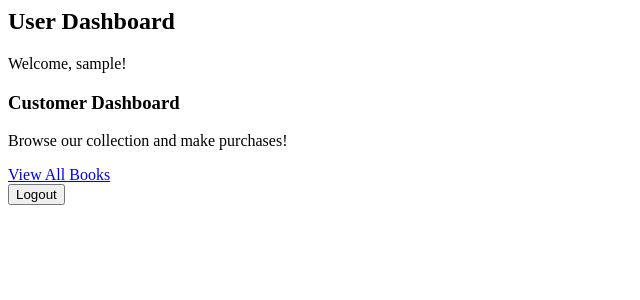
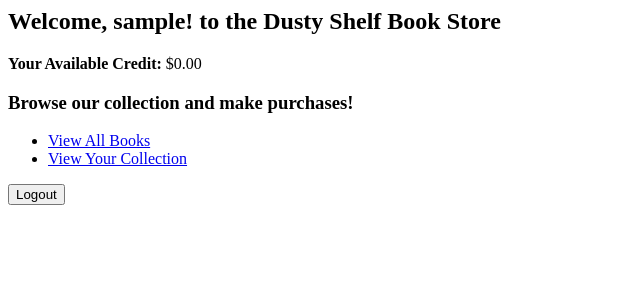
Before and after one commit to CS492-Group4/dusty-shelf, a Django app: page /dashboard/ in a window 1280 px wide. Shown: the top 300 px of the page, without its empty margins (0-640 px from the left). Run offline with Django 5.2, Linux system fonts and the light colour scheme; the visitor is signed in with stand-in values (Sample User, id 1).

Commit message:
modified:   books/__pycache__/models.cpython-310.pyc 	modified:   books/__pycache__/urls.cpython-310.pyc 	modified:   books/__pycache__/views.cpython-310.pyc 	modified:   books/models.py 	new file:   books/templates/base.html 	modified:   books/templates/dashboard.html 	new file:   books/templates/view_all_receipts.html 	modified:   books/templates/view_books.html 	new file:   books/templates/view_personal_library.html 	modified:   books/urls.py 	modified:   books/views.py

```diff
--- a/books/templates/dashboard.html
+++ b/books/templates/dashboard.html
@@ -1,32 +1,45 @@
-<h2>User Dashboard</h2>
-
-<p>Welcome, {{ request.user.username }}!</p>
-
+<h2>Welcome, {{ request.user.username }}! to the Dusty Shelf Book Store</h2>
+<p><strong>Your Available Credit:</strong> ${{ credit }}</p>
 {% if is_admin %}
+<h3>Browse our collection and make purchases!</h3>
+    <ul>
+        <li><a href="{% url 'view_books' %}">View All Books</a></li>
+        <li><a href="{% url 'personal_library' %}">View Your Collection</a></li>
+    </ul>
 <h3>Admin Options</h3>
 <ul>
-    <li><a href="{% url 'create_employee' %}">Create Employee</a></li>
     <li><a href="{% url 'manage_inventory' %}">Manage Inventory</a></li>
     <li><a href="{% url 'add_book' %}">Add New Book</a></li>
+    <li><a href="{% url 'create_employee' %}">Create Employee</a></li>
     <li><a href="{% url 'create_admin' %}">Create Admin</a></li>
     <li><a href="/admin/">Access Admin Portal</a></li>
     <li><a href="{% url 'search_users' %}">Assign Credits to Users</a></li>
+    <li><a href="{% url 'view_all_receipts' %}">View All Receipts</a></li>
 {% elif is_employee %}
+<h3>Browse our collection and make purchases!</h3>
+    <ul>
+        <li><a href="{% url 'view_books' %}">View All Books</a></li>
+        <li><a href="{% url 'personal_library' %}">View Your Collection</a></li>
+    </ul>
     <h3>Employee Options</h3>
     <ul>
         <li><a href="{% url 'manage_inventory' %}">Manage Inventory</a></li>
         <li><a href="{% url 'add_book' %}">Add New Book</a></li>
-        <p>Browse our collection and make purchases!</p>
-        <a href="{% url 'view_books' %}">View All Books</a>
+        <li><a href="{% url 'view_all_receipts' %}">View All Receipts</a></li>
     </ul>
+
 {% else %}
-    <h3>Customer Dashboard</h3>
-    <p>Browse our collection and make purchases!</p>
-    <a href="{% url 'view_books' %}">View All Books</a>
+    <h3>Browse our collection and make purchases!</h3>
+    <ul>
+        <li><a href="{% url 'view_books' %}">View All Books</a></li>
+        <li><a href="{% url 'personal_library' %}">View Your Collection</a></li>
+    </ul>
 {% endif %}
 
 <!-- Logout Button -->
+<p>
 <form action="{% url 'logout' %}" method="POST">
     {% csrf_token %}
     <button type="submit">Logout</button>
 </form>
+</p>
--- a/books/templates/view_books.html
+++ b/books/templates/view_books.html
@@ -8,6 +8,7 @@
 <body>
     <h1>Books Collection</h1>
 
+    <p><strong>Your Available Credit:</strong> ${{ current_credit }}</p>
     <!-- Search form -->
     <form method="GET" action="{% url 'view_books' %}">
         <input type="text" name="search_term" placeholder="Search by title or author" value="{{ search_term }}">
@@ -23,6 +24,10 @@
                 Author: {{ book.author }}<br>
                 Price: ${{ book.price }}<br>
                 Quantity: {{ book.quantity }}
+                <form action="{% url 'purchase_book' book.id %}" method="post">
+                    {% csrf_token %}
+                    <button type="submit">Purchase</button>
+                </form>
             </li>
             <hr>
             {% endfor %}
--- a/books/urls.py
+++ b/books/urls.py
@@ -20,5 +20,9 @@ urlpatterns = [
     path('view_books/', views.view_books, name='view_books'),
     path('assign_credit/<int:user_id>/', views.assign_credit, name='assign_credit'),
     path('search_users/', views.search_users, name='search_users'),
+    path('purchase_book/<str:book_id>/', views.purchase_book, name='purchase_book'),
+    path('personal_library/', views.view_personal_library, name='personal_library'),
+    path('view_all_receipts/', views.view_all_receipts, name='view_all_receipts'),
+
 ]
 print("books/urls.py is being loaded!")
--- a/books/views.py
+++ b/books/views.py
@@ -14,11 +14,13 @@ from django.contrib import messages
 from django.contrib.auth.models import User
 from django.shortcuts import get_object_or_404
 from decimal import Decimal
+from .models import Receipt
 
 # MongoDB connection
 client = MongoClient("mongodb+srv://mongodbstudent1:t4aK6RZdC4QE3eM4@cluster0.6cclx.mongodb.net/")
 db = client["DustyShelf"]
 books_collection = db["books"]
+personal_library_collection = db["personal_library"]
 
 # Employee/Admin lockout
 def is_admin_or_employee(user):
@@ -36,87 +38,11 @@ def is_admin(user):
     except UserProfile.DoesNotExist:
         return False
 
-# Manage Inventory View
-@login_required
-@user_passes_test(is_admin_or_employee)
-def manage_inventory(request):
-    # Fetch all books from MongoDB
-    books = list(books_collection.find())
-
-    for book in books:
-        book['id'] = str(book['_id'])
-
-    return render(request, 'manage_inventory.html', {'books': books})
-
-
-# Add book view page
-@login_required
-@user_passes_test(is_admin_or_employee)
-def add_book(request):
-    if request.method == 'POST':
-        form = BookForm(request.POST)
-        if form.is_valid():
-            name = form.cleaned_data['title']
-            author = form.cleaned_data['author']
-            price = float(form.cleaned_data['price'])
-            quantity = form.cleaned_data['quantity']
-
-            book = {
-                "title": name,
-                "author": author,
-                "price": price,
-                "quantity": quantity
-            }
-            books_collection.insert_one(book)
-            return redirect('manage_inventory')
-
-    else:
-        form = BookForm()
-
-    return render(request, 'add_book.html', {'form': form})
-
-# Search books view (Needs to be updated)
-def search_books(request):
-    search_term = request.GET.get('search_term')
-
-    query = {"$or": [
-        {"title": {"$regex": search_term, "$options": "i"}},
-        {"author": {"$regex": search_term, "$options": "i"}}
-    ]}
-
-    results = books_collection.find(query)
-    results_list = list(results)
-
-    if len(results_list) == 0:
-        return HttpResponse("No books found.")
-    else:
-        result_str = "Search Results:\n"
-        for book in results_list:
-            result_str += f"Title: {book['title']}, Author: {book['author']}, Price: ${book['price']}, Quantity: {book['quantity']}\n"
-        return HttpResponse(result_str)
-
-# Register Customer
-def register_customer(request):
-    if request.method == 'POST':
-        form = CustomerRegistrationForm(request.POST)
-        if form.is_valid():
-            user = form.save()
-            user_profile, created = UserProfile.objects.get_or_create(user=user)
-            if not created:
-                user_profile.credit = '0.00'
-                user_profile.save()
-            login(request, user)
-            return redirect('dashboard')
-    else:
-        form = CustomerRegistrationForm()
-
-    return render(request, 'register.html', {'form': form})
-
-
-#Role-based Profile view backend
+# Role-based Profile view backend
 from django.shortcuts import render
 from django.contrib.auth.decorators import login_required
 
+# Dashboard
 @login_required
 def user_dashboard(request):
     user_profile, created = UserProfile.objects.get_or_create(user=request.user, defaults={'credit': '0.00'})
@@ -130,6 +56,19 @@ def user_dashboard(request):
 
     return render(request, 'dashboard.html', context)
 
+
+
+# Manage Inventory View
+@login_required
+@user_passes_test(is_admin_or_employee)
+def manage_inventory(request):
+    # Fetch all books from MongoDB
+    books = list(books_collection.find())
+
+    for book in books:
+        book['id'] = str(book['_id'])
+
+    return render(request, 'manage_inventory.html', {'books': books})
 
 #Edit Book View
 @login_required
@@ -169,7 +108,154 @@ def delete_book(request, book_id):
     books_collection.delete_one({"_id": ObjectId(book_id)})
     return redirect('manage_inventory')
 
-# View to create an employee
+# Add book view page
+@login_required
+@user_passes_test(is_admin_or_employee)
+def add_book(request):
+    if request.method == 'POST':
+        form = BookForm(request.POST)
+        if form.is_valid():
+            name = form.cleaned_data['title']
+            author = form.cleaned_data['author']
+            price = float(form.cleaned_data['price'])
+            quantity = form.cleaned_data['quantity']
+
+            book = {
+                "title": name,
+                "author": author,
+                "price": price,
+                "quantity": quantity
+            }
+            books_collection.insert_one(book)
+            return redirect('manage_inventory')
+
+    else:
+        form = BookForm()
+
+    return render(request, 'add_book.html', {'form': form})
+
+# View to display all books for customers
+def view_books(request):
+    search_term = request.GET.get('search_term', '')
+
+    if search_term:
+        # Search by title or author
+        query = {"$or": [
+            {"title": {"$regex": search_term, "$options": "i"}},
+            {"author": {"$regex": search_term, "$options": "i"}}
+        ]}
+        books = list(books_collection.find(query))
+    else:
+        # Fetch all books if no search term is entered
+        books = list(books_collection.find())
+
+    # Convert ObjectId to string for each book
+    for book in books:
+        book['id'] = str(book['_id'])
+
+    user_profile = UserProfile.objects.get(user=request.user)
+    current_credit = user_profile.credit
+
+
+    return render(request, 'view_books.html', {'books': books, 'current_credit': current_credit, 'search_term': search_term})
+
+# Search books view (Needs to be updated)
+def search_books(request):
+    search_term = request.GET.get('search_term')
+
+    query = {"$or": [
+        {"title": {"$regex": search_term, "$options": "i"}},
+        {"author": {"$regex": search_term, "$options": "i"}}
+    ]}
+
+    results = books_collection.find(query)
+    results_list = list(results)
+
+    if len(results_list) == 0:
+        return HttpResponse("No books found.")
+    else:
+        result_str = "Search Results:\n"
+        for book in results_list:
+            result_str += f"Title: {book['title']}, Author: {book['author']}, Price: ${book['price']}, Quantity: {book['quantity']}\n"
+        return HttpResponse(result_str)
+
+# Purchase Books
+@login_required
+def purchase_book(request, book_id):
+    book = books_collection.find_one({"_id": ObjectId(book_id)})
+    user_profile = get_object_or_404(UserProfile, user=request.user)
+
+    if book and user_profile:
+        book_price = Decimal(str(book['price']))
+
+        # Check if the user has enough credit
+        if Decimal(user_profile.credit) >= book_price:
+            # Deduct the price from user's credit
+            user_profile.credit = str(Decimal(user_profile.credit) - book_price)
+            user_profile.save()
+
+            # Reduce the book quantity
+            if book['quantity'] > 0:
+                books_collection.update_one(
+                    {"_id": ObjectId(book_id)},
+                    {"$inc": {"quantity": -1}}
+                )
+
+                # Add the book to user's personal library
+                personal_library_collection.insert_one({
+                    "user_id": str(request.user.id),
+                    "book_id": str(book['_id']),
+                    "title": book['title'],
+                    "author": book['author'],
+                    "price": book['price']
+                })
+
+                # Create a receipt entry for the purchase
+                Receipt.objects.create(
+                    user=request.user,
+                    book_title=book['title'],
+                    book_author=book['author'],
+                    price=book_price,
+                    quantity=1
+                )
+
+                messages.success(request, "Purchase successful! Book added to your library.")
+            else:
+                messages.error(request, "Sorry, this book is out of stock.")
+        else:
+            messages.error(request, "You don't have enough credit to purchase this book.")
+
+    return redirect('view_books')
+
+# Customer Personal Library
+@login_required
+def view_personal_library(request):
+    user_id = str(request.user.id)
+    personal_books = list(personal_library_collection.find({"user_id": user_id}))
+
+    for book in personal_books:
+        book['id'] = str(book['_id'])
+
+    return render(request, 'view_personal_library.html', {'books': personal_books})
+
+# Register Customer
+def register_customer(request):
+    if request.method == 'POST':
+        form = CustomerRegistrationForm(request.POST)
+        if form.is_valid():
+            user = form.save()
+            user_profile, created = UserProfile.objects.get_or_create(user=user)
+            if not created:
+                user_profile.credit = '0.00'
+                user_profile.save()
+            login(request, user)
+            return redirect('dashboard')
+    else:
+        form = CustomerRegistrationForm()
+
+    return render(request, 'register.html', {'form': form})
+
+# Create an employee
 @login_required
 @user_passes_test(is_admin_or_employee)
 def create_employee(request):
@@ -190,7 +276,7 @@ def create_employee(request):
     return render(request, 'create_employee.html', {'form': form})
 
 
-# View to create an admin
+# Create an admin
 @login_required
 @user_passes_test(is_admin)
 def create_admin(request):
@@ -214,35 +300,13 @@ def create_admin(request):
 
     return render(request, 'create_admin.html', {'form': form})
 
-#landing page
+#landing page Redirect
 def landing_page(request):
     if request.user.is_authenticated:
         return redirect('dashboard')  # Redirect to dashboard if logged in
     return render(request, 'landing.html')
 
-# View to display all books for customers
-def view_books(request):
-    search_term = request.GET.get('search_term', '')
-
-    if search_term:
-        # Search by title or author
-        query = {"$or": [
-            {"title": {"$regex": search_term, "$options": "i"}},
-            {"author": {"$regex": search_term, "$options": "i"}}
-        ]}
-        books = list(books_collection.find(query))
-    else:
-        # Fetch all books if no search term is entered
-        books = list(books_collection.find())
-
-    # Convert ObjectId to string for each book
-    for book in books:
-        book['id'] = str(book['_id'])
-
-    return render(request, 'view_books.html', {'books': books, 'search_term': search_term})
-
-
-#Custom-Login
+#Custom-Login Redirect
 def custom_login(request):
     if request.user.is_authenticated:
         return redirect('dashboard')  # Redirect to dashboard if the user is already logged in
@@ -260,7 +324,7 @@ def custom_login(request):
 
     return render(request, 'login.html')
 
-#credit Administration
+#Assign Credit
 @login_required
 @user_passes_test(is_admin)
 def assign_credit(request, user_id):
@@ -289,7 +353,7 @@ def assign_credit(request, user_id):
 
     return render(request, 'assign_credit.html', {'user': user, 'user_profile': user_profile})
 
-#user Search option
+#User Search for Credit
 from django.contrib.auth.models import User
 
 @login_required
@@ -314,3 +378,9 @@ def search_users(request):
         return redirect('search_users')
 
     return render(request, 'search_users.html', {'users': users, 'query': query})
+
+@login_required
+@user_passes_test(is_admin_or_employee)
+def view_all_receipts(request):
+    receipts = Receipt.objects.all().order_by('-purchase_date')
+    return render(request, 'view_all_receipts.html', {'receipts': receipts})
```
Also changed, not shown: books/models.py (+16 -1 lines), books/templates/base.html (added, +38 -0 lines), books/templates/view_all_receipts.html (added, +34 -0 lines), books/templates/view_personal_library.html (added, +28 -0 lines).
